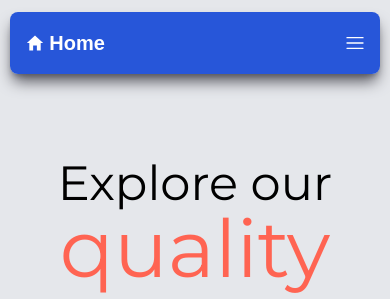
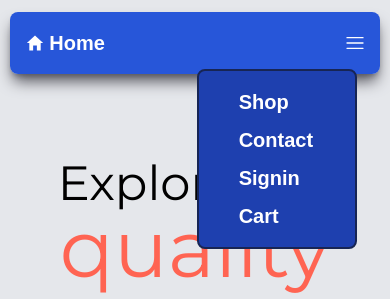
Before and after one commit to k-pulkit/react-store-app-demo, a React (Vite) app: page / in a window 390 px wide. Shown: the top 299 px of the page. Built offline with nearby package versions, Linux system fonts and the light colour scheme; a web font is replaced by a local one.

Commit message:
Nav drop down menu

```diff
--- a/src/components/Nav.component.jsx
+++ b/src/components/Nav.component.jsx
@@ -10,6 +10,7 @@ const Nav = () => {
   const activeClass = "bg-white text-slate-900 rounded-xl font-bold outline outline-green-700"
   const inactiveClass = "hover:underline outline outline-transparent"
   const navClass = ({isActive}) => (`px-2 py-1 font-semibold text-center self-center hover:cursor-pointer ${isActive ? activeClass : inactiveClass}`)
+  const navClass_hiddenMenu = `w-full pl-10 text-start ${navClass}`
   return (
     <div className={`text-xl mt-3 px-[4%] py-3 w-[95%] shadow-zinc-600 shadow-lg rounded-lg leading-normal flex flex-row justify-between items-center font-palanquin text-white transition ease-in duration-300
                      ${scrolledDown ? "bg-blue-900": "bg-blue-700 bg-opacity-95"}`}>
@@ -27,8 +28,14 @@ const Nav = () => {
             </NavLink>
         </div>
 
-        <div className="flex flex-row gap-3 md:hidden">
+        <div className="relative flex flex-row gap-3 md:hidden">
           <RxHamburgerMenu />
+          <div className='flex flex-col w-[10rem] justify-center items-center max-md:mx-2 mx-6 max-sm:my-9 my-6 py-3 border-2 border-blue-950 absolute -top-0 right-0 text-white bg-blue-800 rounded-lg'>
+            <NavLink to="/shop" end className={navClass_hiddenMenu}>Shop</NavLink>
+            <NavLink to="/contact" end className={navClass_hiddenMenu}>Contact</NavLink>
+            <NavLink to="/signin" end className={navClass_hiddenMenu}>Signin</NavLink>
+            <NavLink to="/cart" end className={navClass_hiddenMenu}>Cart</NavLink>
+          </div>
         </div>
     </div>
   )
```
